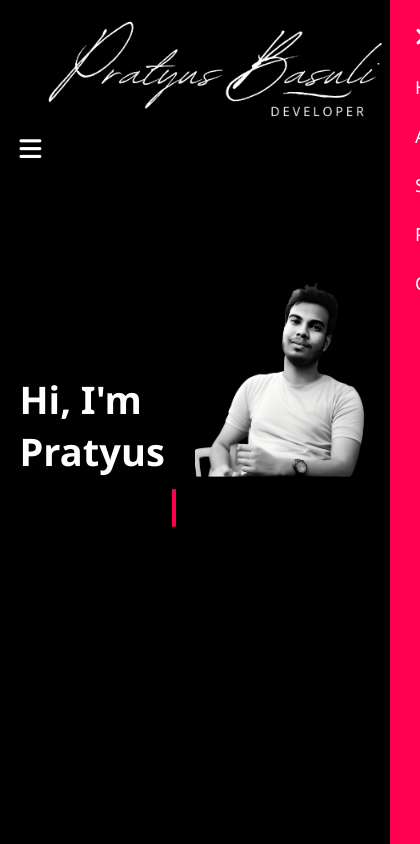
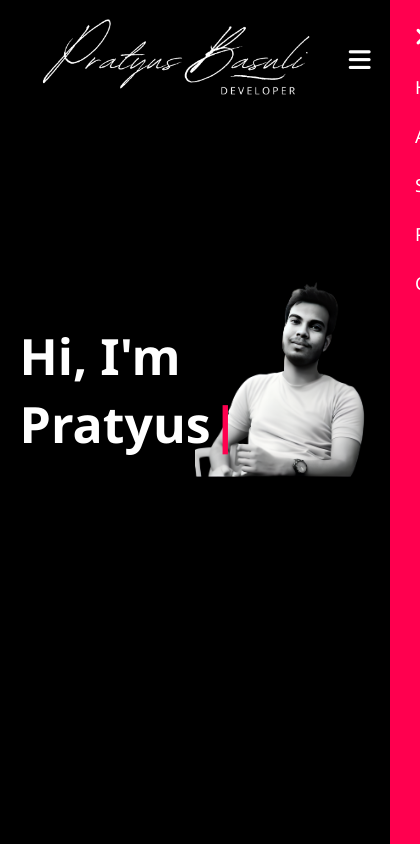
Before and after one commit to BPratyus/Personal-Portfolio, a plain HTML site: page index.html in a window 390 px wide. Shown: the top 844 px of the page, 420 px wide, since content can reach past the window. Drawn offline with Linux system fonts and the light colour scheme; a script that the page names is missing.

Commit message:
made refinement on small media screens

```diff
--- a/style.css
+++ b/style.css
@@ -68,7 +68,7 @@ nav ul li a:hover::after{
 }
 .typewriter{
     position: relative;
-    width: 15rem;
+    width: 26rem;
 }
 .typewriter::after{
     content: '|';
@@ -361,7 +361,10 @@ nav .fa-solid{
     display: none;
 }
 
-@media only screen and (max-width:600px){
+@media only screen and (max-width:735px){
+    .logo{
+        height: 12vh;
+    }
     #header{
         background-size: 50%;
     }
@@ -370,10 +373,10 @@ nav .fa-solid{
         font-size: 20px;
     }
     .header-text h1{
-        font-size: 38px;
+        font-size: 50px;
     }
     .typewriter{
-        width: 9rem;
+        width: 12rem;
     }
 
     nav .fa-solid{
```
